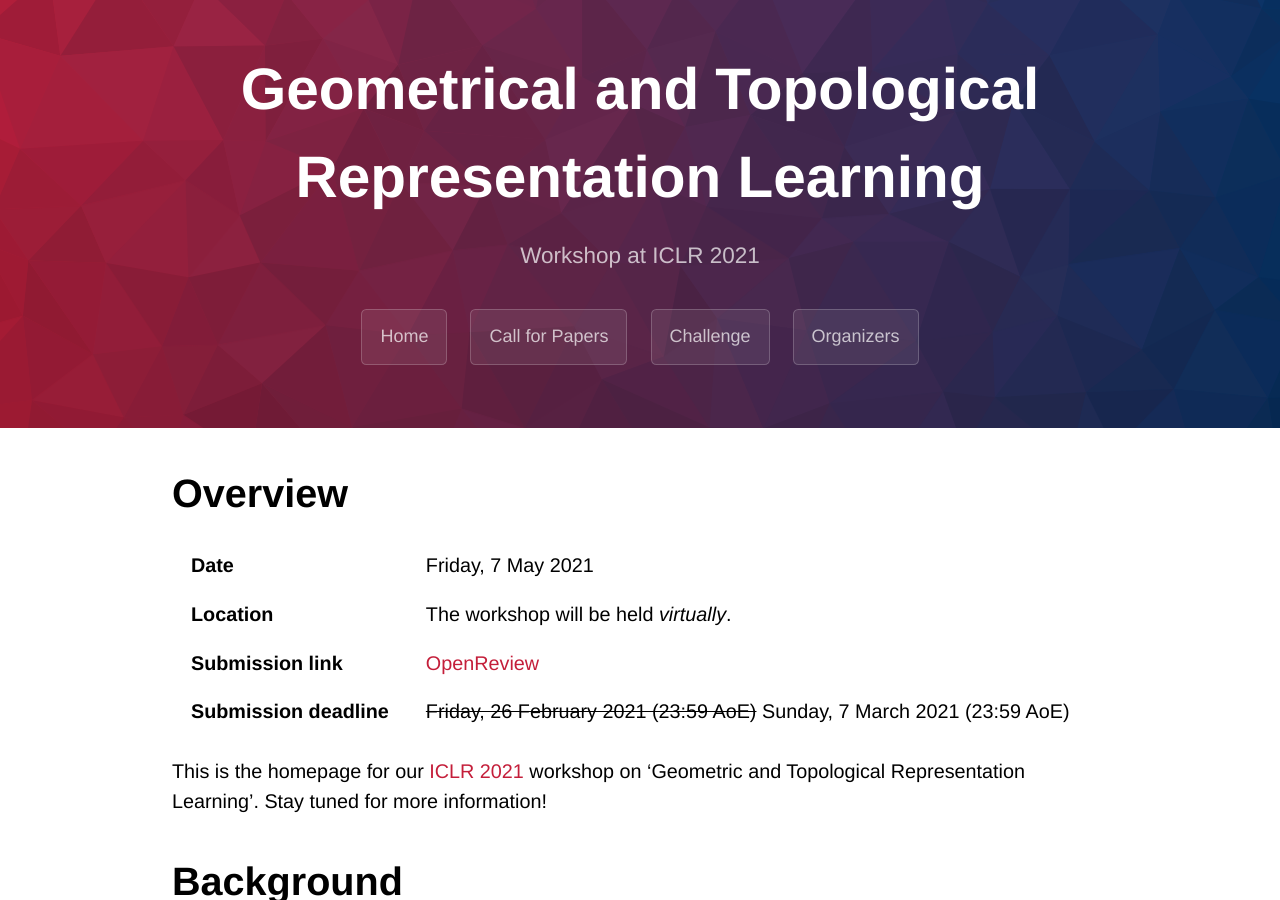
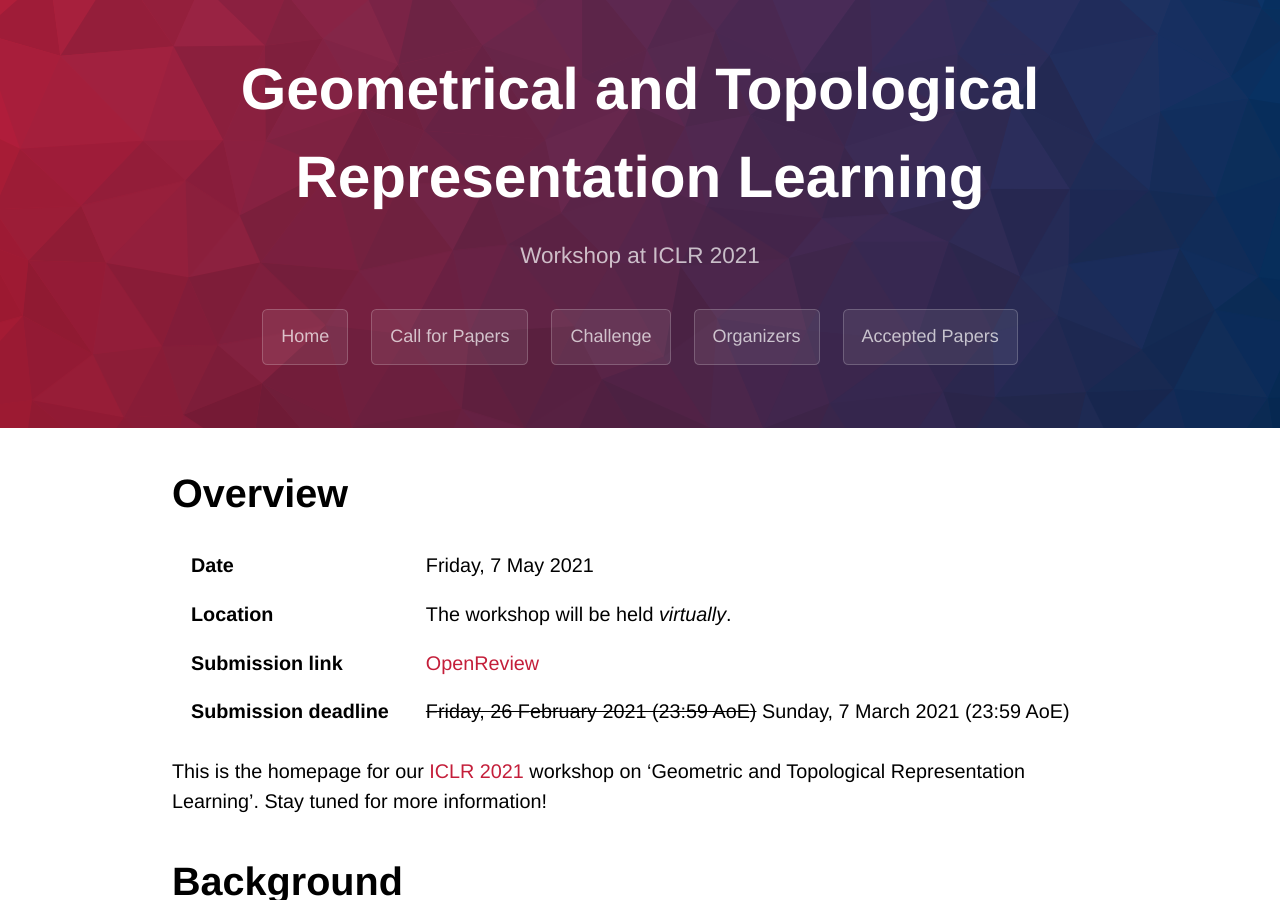
Before and after one commit to gt-rl/gt-rl.github.io, a Jekyll site: the page built from index.md, in a window 1280 px wide and 900 px high. Built offline with Jekyll 4.4.1, drawn with Linux system fonts in a browser that asks for light colours; some web fonts are replaced; our own code applies the rules of GitHub Pages for plain Markdown files.

Commit message:
Updated configuration

```diff
--- a/_config.yml
+++ b/_config.yml
@@ -8,6 +8,7 @@ navigation:
   Call for Papers: "/cfp"
   Challenge: "/challenge"
   Organizers: "/organizers"
+  Accepted Papers: "/papers"
 
 markdown: kramdown
 
```
